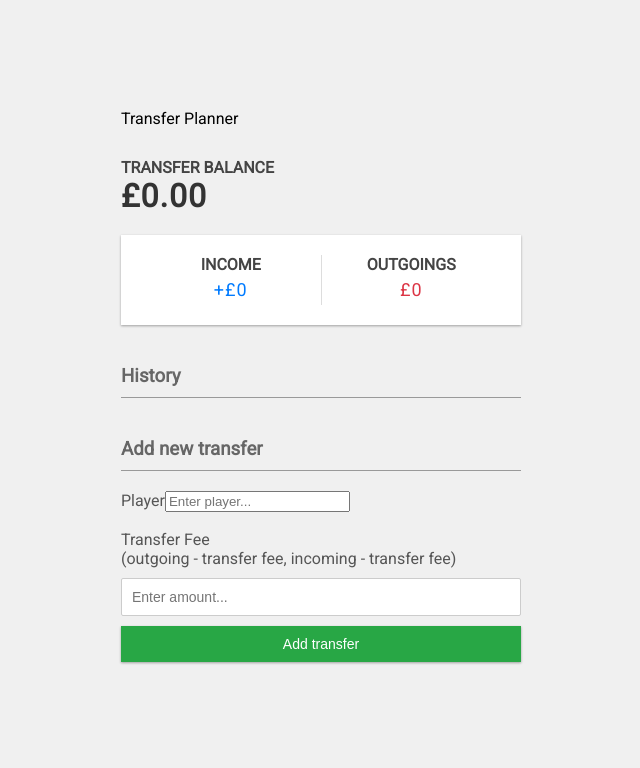
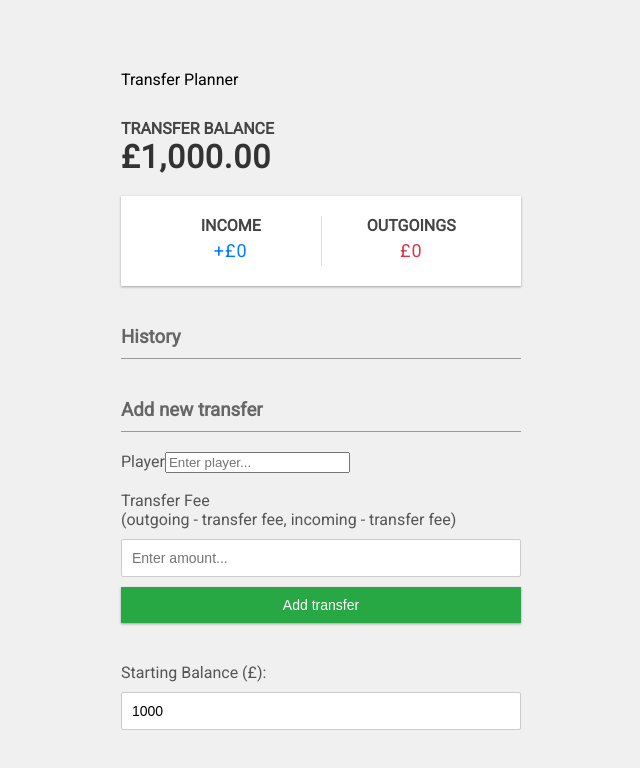
Before and after one commit to DMould123/fm-transfer-budget-app, a Vue app: page / in a window 1280 px wide. Shown: the top 768 px of the page, without its empty margins (319-959 px from the left). Built offline with nearby package versions, Linux system fonts and the light colour scheme.

Commit message:
Added a starting balance
User can now enter a pre-determind starting balance

```diff
--- a/src/App.vue
+++ b/src/App.vue
@@ -12,86 +12,100 @@
     />
     <AddTransfer @transferSubmitted="handleTransferSubmitted" />
   </div>
+  <div class="starting-balance">
+    <label for="startingBalance">Starting Balance (£):</label>
+    <input
+      type="number"
+      id="startingBalance"
+      v-model="startingBalance"
+      min="0"
+      step="0.01"
+    />
+  </div>
 </template>
 
 <script setup>
-  import Header from './components/Header.vue'
-  import Balance from './components/Balance.vue'
-  import IncomeOutgoings from './components/IncomeOutgoings.vue'
-  import TransfersList from './components/TransfersList.vue'
-  import AddTransfer from './components/AddTransfer.vue'
+import Header from "./components/Header.vue";
+import Balance from "./components/Balance.vue";
+import IncomeOutgoings from "./components/IncomeOutgoings.vue";
+import TransfersList from "./components/TransfersList.vue";
+import AddTransfer from "./components/AddTransfer.vue";
 
-  import { ref, computed, defineEmits, onMounted } from 'vue'
-  import { useToast } from 'vue-toastification'
+import { ref, computed, onMounted } from "vue";
+import { useToast } from "vue-toastification";
 
-  const toast = useToast()
+const toast = useToast();
 
-  const transfers = ref([])
+const transfers = ref([]);
+const startingBalance = ref(1000);
 
 onMounted(() => {
-    const savedTransfersHistory = JSON.parse(localStorage.getItem('transfers'))
+  const savedTransfersHistory = JSON.parse(localStorage.getItem("transfers"));
+  const savedStartingBalance = parseFloat(
+    localStorage.getItem("startingBalance")
+  );
 
   if (savedTransfersHistory) {
-      transfers.value = savedTransfersHistory
+    transfers.value = savedTransfersHistory;
   }
-  })
+  if (!isNaN(savedStartingBalance)) {
+    startingBalance.value = savedStartingBalance;
+  }
+});
 
 // Get total transfers
 const total = computed(() => {
-    return transfers.value.reduce((acc, transfer) => {
-      return acc + transfer.amount
-    }, 0)
-  })
+  return (
+    startingBalance.value +
+    transfers.value.reduce((acc, transfer) => acc + transfer.amount, 0)
+  );
+});
 
 // Get transfer income
 const income = computed(() => {
   return transfers.value
     .filter((transfer) => transfer.amount > 0)
     .reduce((acc, transfer) => {
-        return acc + transfer.amount
-      }, 0)
-  })
+      return acc + transfer.amount;
+    }, 0);
+});
 
 // Get transfer outgoings
 const outgoings = computed(() => {
   return transfers.value
     .filter((transfer) => transfer.amount < 0)
     .reduce((acc, transfer) => {
-        return acc + transfer.amount
-      }, 0)
-  })
+      return acc + transfer.amount;
+    }, 0);
+});
 
-  const emit = defineEmits(['transferSubmitted'])
+const emit = defineEmits(["transferSubmitted"]);
 
 // Add transfers
 const handleTransferSubmitted = (transferHistoryData) => {
   transfers.value.push({
     id: generateUniqueId(),
     name: transferHistoryData.player,
-      amount: transferHistoryData.amount
-    })
-
-    saveTransfersToLocalStorage()
-
-    toast.success('Transfer has been successfully added')
-  }
+    amount: transferHistoryData.amount,
+  });
+  saveTransfersToLocalStorage();
+  toast.success("Transfer has been successfully added");
+};
 
 // Generate ID
 const generateUniqueId = () => {
-    return Math.floor(Math.random() * 1000000)
-  }
+  return Date.now();
+};
 
 // Delete transfer
 const handleTransferDeleted = (id) => {
-    transfers.value = transfers.value.filter((transfer) => transfer.id !== id)
-
-    saveTransfersToLocalStorage()
-
-    toast.success('This transfer has been deleted')
-  }
+  transfers.value = transfers.value.filter((transfer) => transfer.id !== id);
+  saveTransfersToLocalStorage();
+  toast.success("This transfer has been deleted");
+};
 
 // Save to localStorage
 const saveTransfersToLocalStorage = () => {
-    localStorage.setItem('transfers', JSON.stringify(transfers.value))
-  }
+  localStorage.setItem("transfers", JSON.stringify(transfers.value));
+};
 </script>
--- a/src/components/AddTransfer.vue
+++ b/src/components/AddTransfer.vue
@@ -27,28 +27,28 @@
 </template>
 
 <script setup>
-  import { ref, defineEmits } from 'vue'
-  import { useToast } from 'vue-toastification'
+import { ref, defineEmits } from "vue";
+import { useToast } from "vue-toastification";
 
-  const player = ref('')
-  const amount = ref('')
-  const toast = useToast()
-  const emit = defineEmits(['transferSubmitted'])
+const player = ref("");
+const amount = ref("");
+const toast = useToast();
+const emit = defineEmits(["transferSubmitted"]);
 
-  const onSubmit = () => {
-    if (!player.value || !amount.value) {
-      toast.error('Please complete both fields')
-      return
-    }
+const onSubmit = () => {
+  if (!player.value || !amount.value || isNaN(amount.value)) {
+    toast.error("Please complete both fields with valid values");
+    return;
+  }
 
-    const transferHistoryData = {
-      player: player.value,
-      amount: parseFloat(amount.value)
-    }
+  const transferHistoryData = {
+    player: player.value,
+    amount: parseFloat(amount.value),
+  };
 
-    emit('transferSubmitted', transferHistoryData)
+  emit("transferSubmitted", transferHistoryData);
 
-    player.value = ''
-    amount.value = ''
-  }
+  player.value = "";
+  amount.value = "";
+};
 </script>
```
Lines whose indentation alone changed are shown as unchanged.
